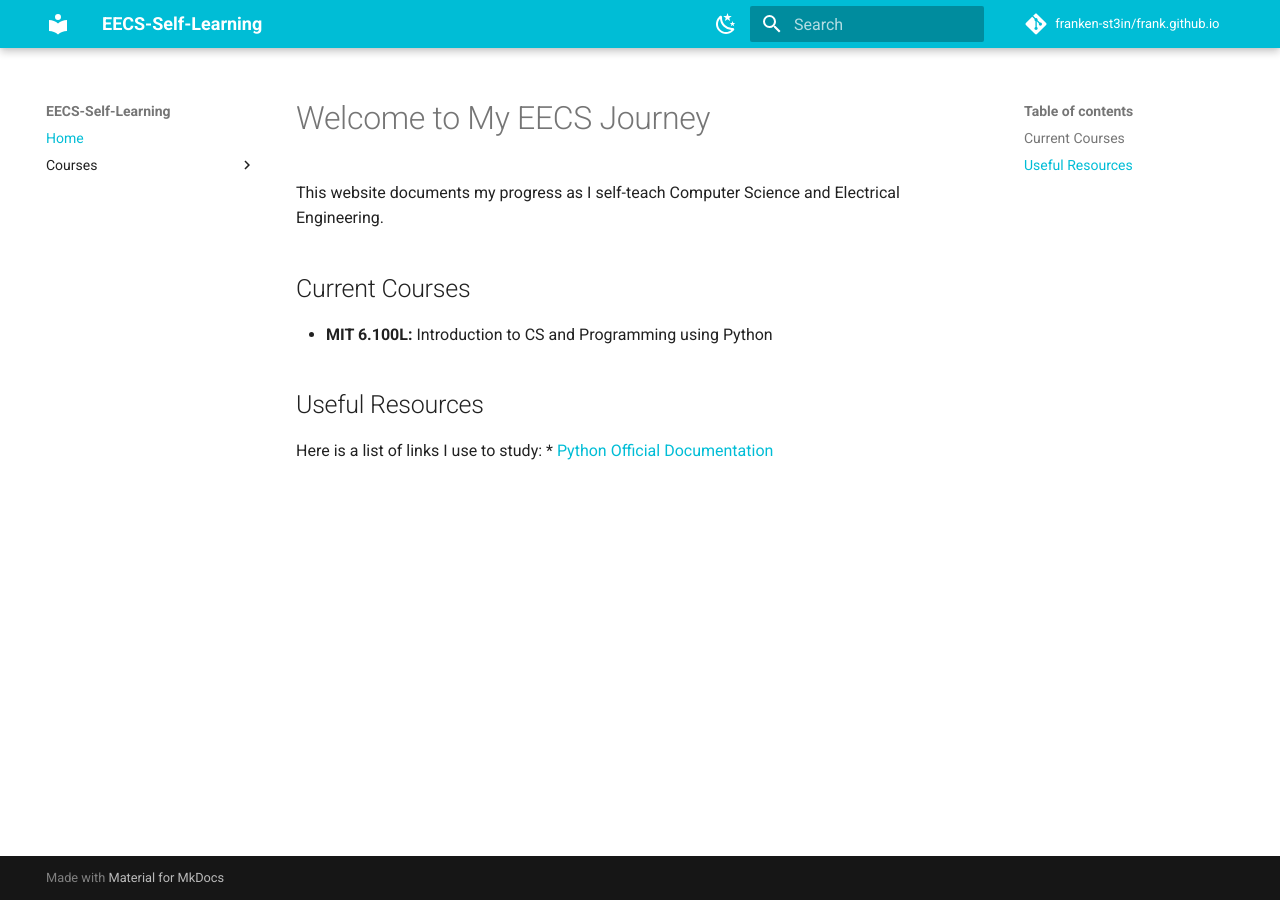
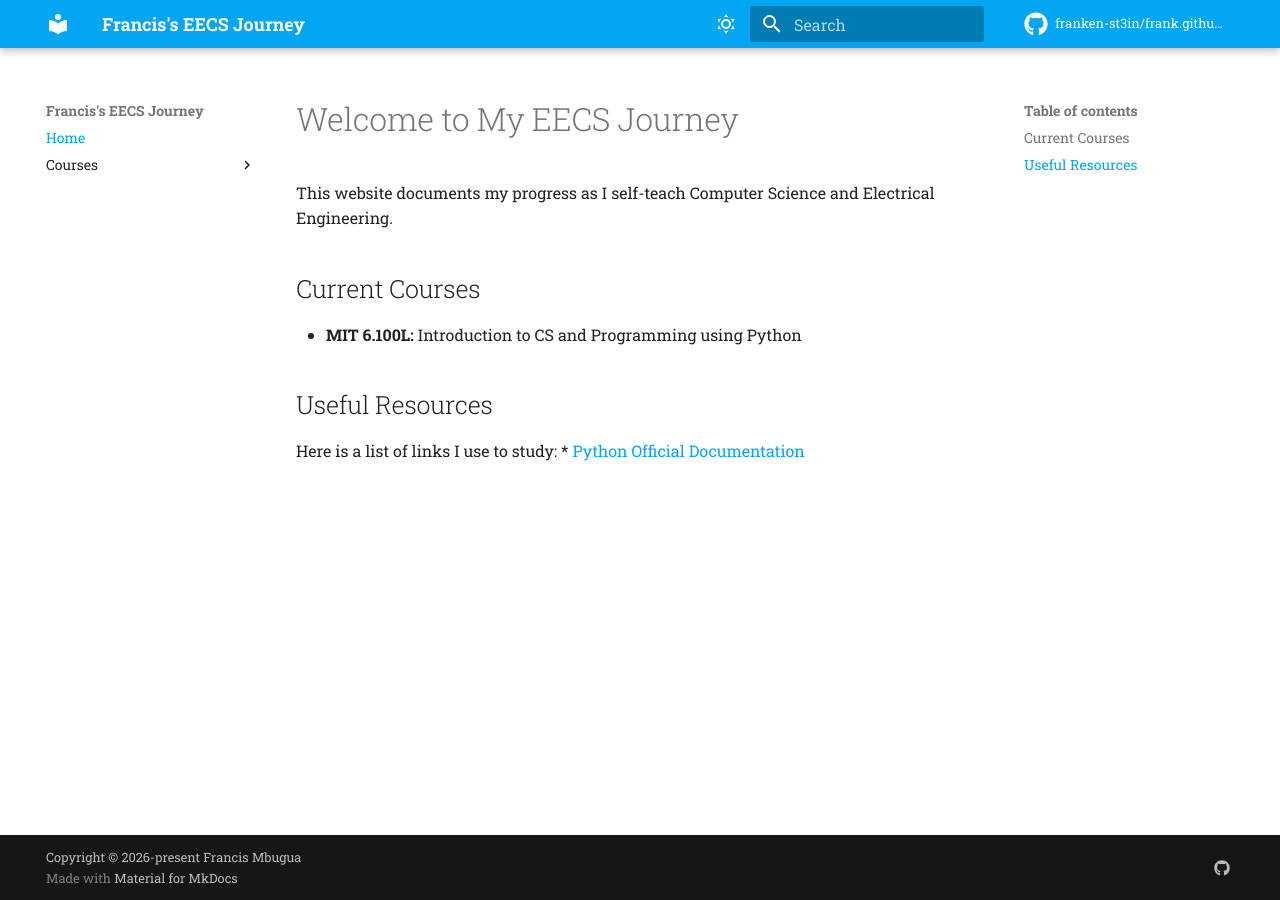
Before and after one commit to franken-st3in/frank.github.io, an MkDocs documentation site: the page built from docs/index.md, in a window 1280 px wide. Built offline with MkDocs 1.6.1 and Material for MkDocs 9.7.7, drawn with Linux system fonts in a browser that asks for light colours; comment, search, counter and statistics services are not loaded.

Commit message:
Revise mkdocs configuration for personal site
Updated site name, author, and description. Modified theme settings and added markdown extensions.

```diff
--- a/mkdocs.yml
+++ b/mkdocs.yml
@@ -1,32 +1,59 @@
-site_name: EECS-Self-Learning
+site_name: Francis's EECS Journey
+site_author: Francis Mbugua
+site_description: Documenting my core EECS self-learning path from Kenya.
+
 repo_name: franken-st3in/frank.github.io
-repo_url: https://github.com/franken-st3in/frank.github.io # Adds the GitHub logo top right
+repo_url: https://github.com/franken-st3in/frank.github.io/
+
+copyright: Copyright &copy; 2026-present Francis Mbugua
 
 theme:
   name: material
+  language: en
   features:
-    - navigation.top       # Adds a "back to top" button when scrolling
-    - search.suggest       # Makes the search bar smarter
-    - search.highlight     # Highlights your search terms
+    - header.autohide
+    - navigation.tracking
+    - navigation.top
+    - search.highlight
+    - search.share
+    - search.suggest
+    - content.code.annotate
   palette:
     # Light Mode Settings
     - media: "(prefers-color-scheme: light)"
       scheme: default
-      primary: cyan        # This gives you that exact cyan top bar!
-      accent: blue
+      primary: light blue
+      accent: deep purple
       toggle:
-        icon: material/weather-night
+        icon: material/weather-sunny
         name: Switch to dark mode
     # Dark Mode Settings
     - media: "(prefers-color-scheme: dark)"
       scheme: slate
       primary: cyan
-      accent: blue
+      accent: deep purple
       toggle:
-        icon: material/weather-sunny
+        icon: material/weather-night
         name: Switch to light mode
+  font:
+    text: Roboto Slab
+    code: Roboto Mono
+  icon:
+    repo: fontawesome/brands/github
 
-# Your navigation stays exactly the same down here
+markdown_extensions:
+  - attr_list
+  - md_in_html
+  - footnotes
+
+plugins:
+  - search
+
+extra:
+  social:
+    - icon: fontawesome/brands/github
+      link: https://github.com/franken-st3in/
+
 nav:
   - Home: index.md
   - Courses:
```
